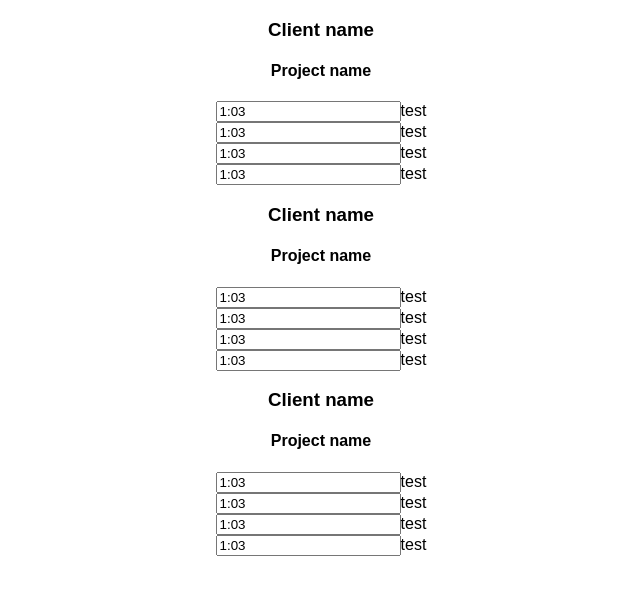
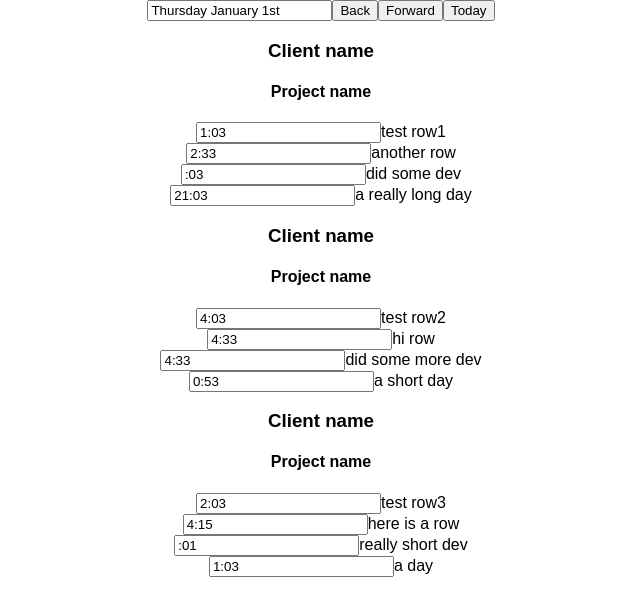
Before and after one commit to mitrakmt/doubletime-client, a React (Create React App) app: page / in a window 1280 px wide. Shown: the top 616 px of the page, without its empty margins (319-959 px from the left). Built offline with nearby package versions, Linux system fonts and the light colour scheme; what redux-promise-middleware would draw is missing.

Commit message:
[feature] Add DateRange component

```diff
--- /dev/null
+++ b/src/components/DateRange/DateRange.js
@@ -0,0 +1,12 @@
+import React from 'react';
+
+const DateRange = () => (
+	<div className="dateRange">
+		<input type="text" value="Thursday January 1st" />
+		<button>Back</button>
+		<button>Forward</button>
+		<button>Today</button>
+	</div>
+);
+
+export default DateRange;
--- a/src/components/TimesheetRow/TimesheetRow.js
+++ b/src/components/TimesheetRow/TimesheetRow.js
@@ -7,8 +7,8 @@ const TimesheetRow = (props) => (
 			<h3 className="billingTo-client">Client name</h3>
 			<h4 className="billingTo-project">Project name</h4>
 		</div>
-		{props.workingDays.map(day => (
-			<TimeBox hours={day.hours} note={day.note} />
+		{props.rowEntries.map(day => (
+			<TimeBox hours={day.hours} key={`${day.hours}${day.note}`} note={day.note} />
 		))}
 	</div>
 );
--- a/src/components/TimesheetRows/TimesheetRows.js
+++ b/src/components/TimesheetRows/TimesheetRows.js
@@ -1,10 +1,9 @@
 import React from 'react';
 import TimesheetRow from 'components/TimesheetRow/TimesheetRow';
 
-const workingDays = [{ hours: '1:03', note: 'test' }, { hours: '1:03', note: 'test' }, { hours: '1:03', note: 'test' }, { hours: '1:03', note: 'test' }];
 
 const TimesheetRows = props => (
-	props.timesheetRows.map(row => <TimesheetRow workingDays={workingDays} />)
+	props.timesheetRows.map(row => <TimesheetRow key={row[0].id} rowEntries={row} />)
 );
 
 export default TimesheetRows;
--- a/src/containers/Timesheet/Timesheet.js
+++ b/src/containers/Timesheet/Timesheet.js
@@ -1,7 +1,12 @@
-import React, { Component } from 'react';
+import DateRange from 'components/DateRange/DateRange';
+import React, { Component, Fragment } from 'react';
 import TimesheetRows from 'components/TimesheetRows/TimesheetRows';
 
-const rowsTest = [1, 2, 3];
+
+const rowEntries1 = [{ hours: '1:03', note: 'test row1', id: 324 }, { hours: '2:33', note: 'another row' }, { hours: ':03', note: 'did some dev' }, { hours: '21:03', note: 'a really long day' }];
+const rowEntries2 = [{ hours: '4:03', note: 'test row2', id: 132 }, { hours: '4:33', note: 'hi row' }, { hours: '4:33', note: 'did some more dev' }, { hours: '0:53', note: 'a short day' }];
+const rowEntries3 = [{ hours: '2:03', note: 'test row3', id: 103 }, { hours: '4:15', note: 'here is a row' }, { hours: ':01', note: 'really short dev' }, { hours: '1:03', note: 'a day' }];
+const rowsTest = [rowEntries1, rowEntries2, rowEntries3];
 
 class Timesheet extends Component {
 	constructor(props) {
@@ -11,7 +16,10 @@ class Timesheet extends Component {
 
 	render() {
 		return (
-			<TimesheetRows timesheetRows={rowsTest} />
+			<Fragment>
+				<DateRange />
+				<TimesheetRows timesheetRows={rowsTest} />
+			</Fragment>
 		);
 	}
 }
```
